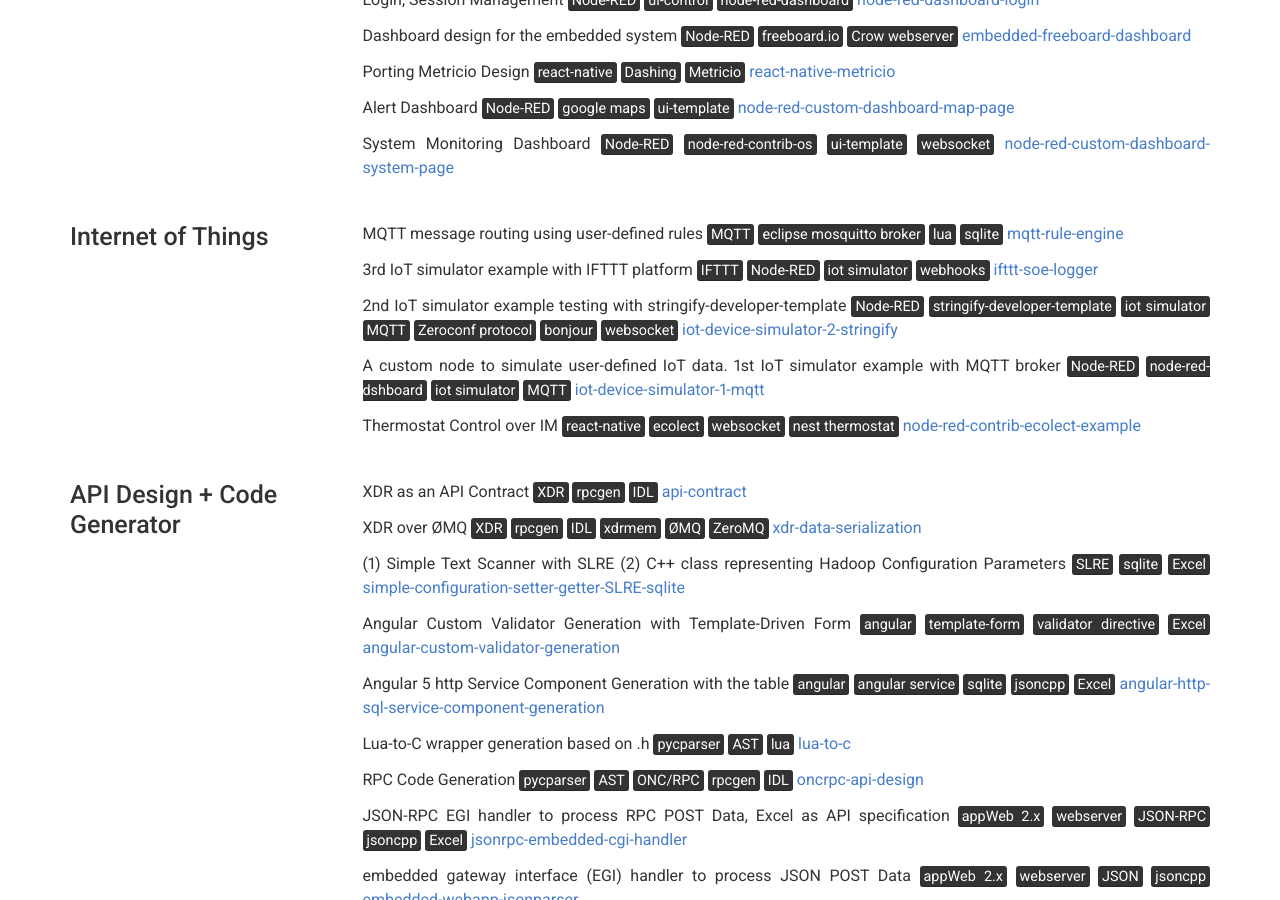
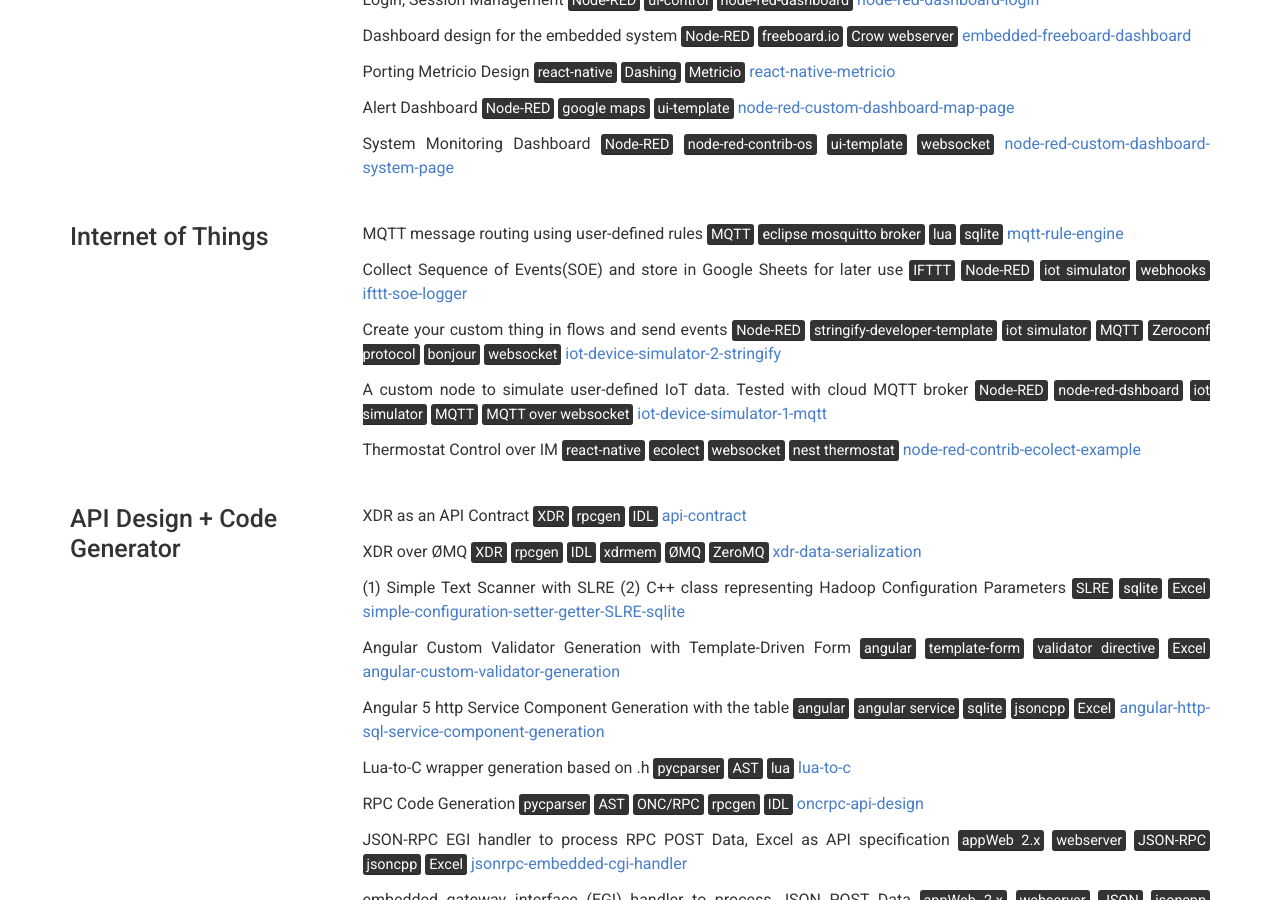
Before and after one commit to phyunsj/phyunsj.github.io, a Jekyll site: the page built from index.md, in a window 1280 px wide and 900 px high, scrolled down 678 px. Built offline with Jekyll 4.4.1, drawn with Linux system fonts in a browser that asks for light colours.

Commit message:
update IoT description

```diff
--- a/_data/projects.yml
+++ b/_data/projects.yml
@@ -30,13 +30,13 @@
     MQTT message routing using user-defined rules <mark>MQTT</mark> <mark>eclipse mosquitto broker</mark> <mark>lua</mark>  <mark>sqlite</mark>
     [mqtt-rule-engine](https://github.com/phyunsj/mqtt-rule-engine)
 
-    3rd IoT simulator example with IFTTT platform  <mark>IFTTT</mark> <mark>Node-RED</mark> <mark>iot simulator</mark> <mark>webhooks</mark>
+    Collect Sequence of Events(SOE) and store in Google Sheets for later use  <mark>IFTTT</mark> <mark>Node-RED</mark> <mark>iot simulator</mark> <mark>webhooks</mark>
     [ifttt-soe-logger](https://github.com/phyunsj/ifttt-soe-logger)
 
-    2nd IoT simulator example testing with stringify-developer-template <mark>Node-RED</mark> <mark>stringify-developer-template</mark> <mark>iot simulator</mark> <mark>MQTT</mark> <mark>Zeroconf protocol</mark> <mark>bonjour</mark>  <mark>websocket</mark>
+    Create your custom thing in flows and send events <mark>Node-RED</mark> <mark>stringify-developer-template</mark> <mark>iot simulator</mark> <mark>MQTT</mark> <mark>Zeroconf protocol</mark> <mark>bonjour</mark>  <mark>websocket</mark>
     [iot-device-simulator-2-stringify](https://github.com/phyunsj/iot-device-simulator-2-stringify)
 
-    A custom node to simulate user-defined IoT data. 1st IoT simulator example with MQTT broker <mark>Node-RED</mark> <mark>node-red-dshboard</mark> <mark>iot simulator</mark> <mark>MQTT</mark>
+    A custom node to simulate user-defined IoT data. Tested with cloud MQTT broker <mark>Node-RED</mark> <mark>node-red-dshboard</mark> <mark>iot simulator</mark> <mark>MQTT</mark> <mark>MQTT over websocket</mark>
     [iot-device-simulator-1-mqtt](https://github.com/phyunsj/iot-device-simulator-1-mqtt)
 
     Thermostat Control over IM <mark>react-native</mark> <mark>ecolect</mark> <mark>websocket</mark> <mark>nest thermostat</mark>
```
